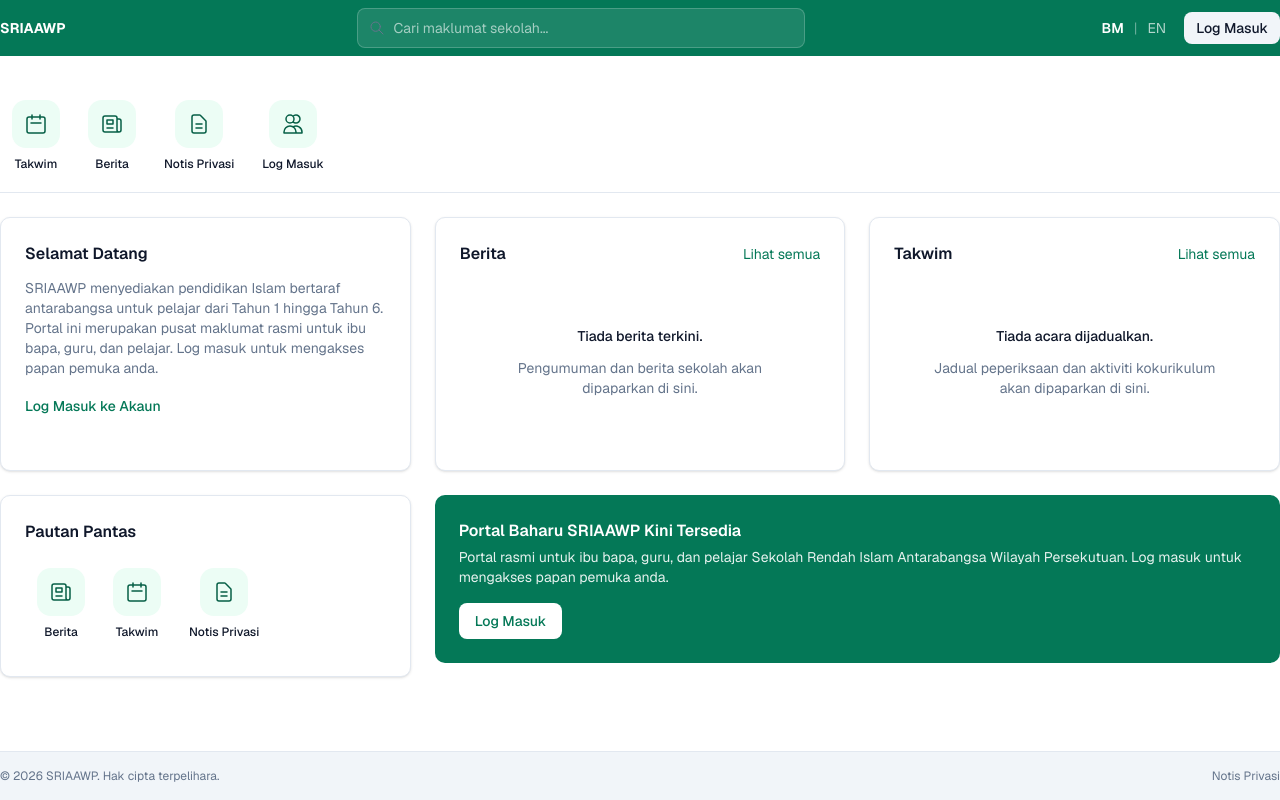
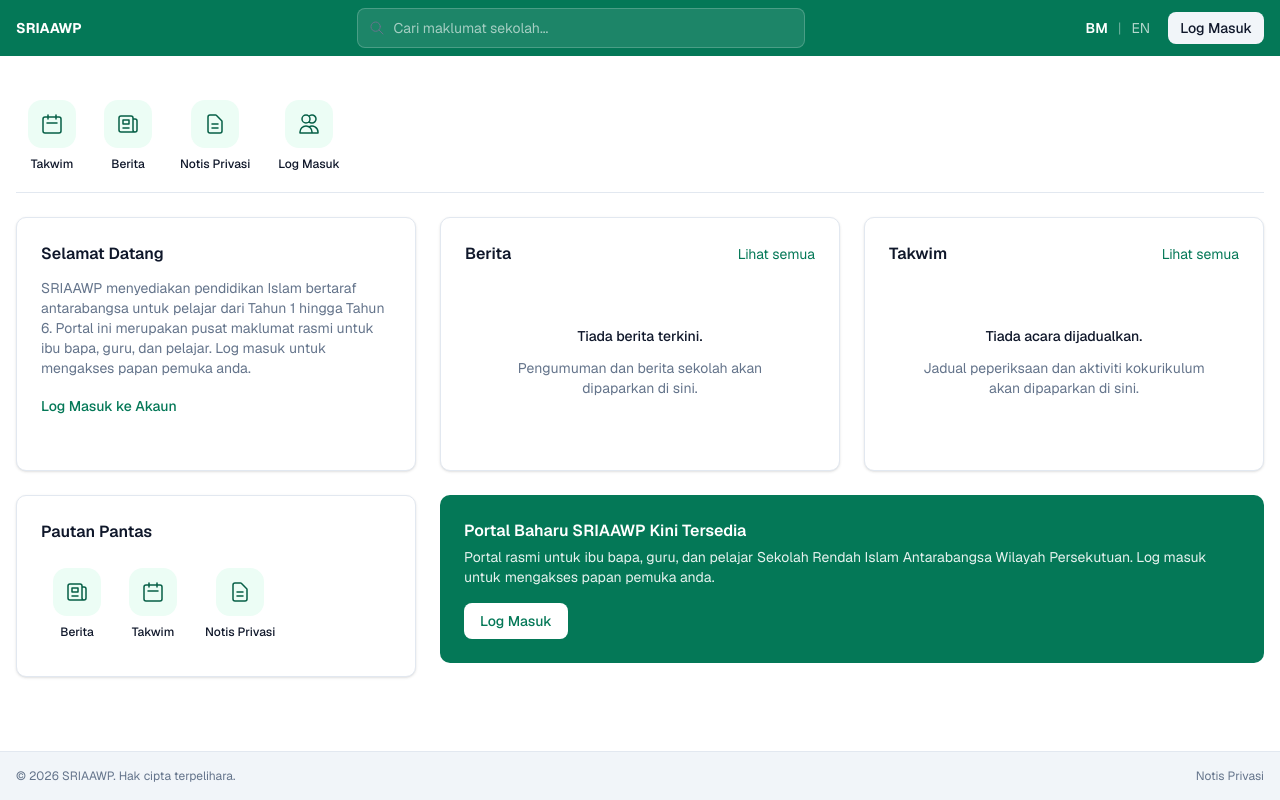
Before and after one commit to Arif-Sofi/sriaawp-portal, a Next.js app: page / in a window 1280 px wide. Built offline with nearby package versions, Linux system fonts and the light colour scheme; no server answers.

Commit message:
fix: center page container layout

```diff
--- a/src/app/globals.css
+++ b/src/app/globals.css
@@ -1,6 +1,11 @@
 @import "tailwindcss";
 
 @custom-variant dark (&:where(.dark, .dark *));
+
+@utility container {
+  margin-inline: auto;
+  padding-inline: 1rem;
+}
 
 :root {
   --radius: 0.625rem;
```
